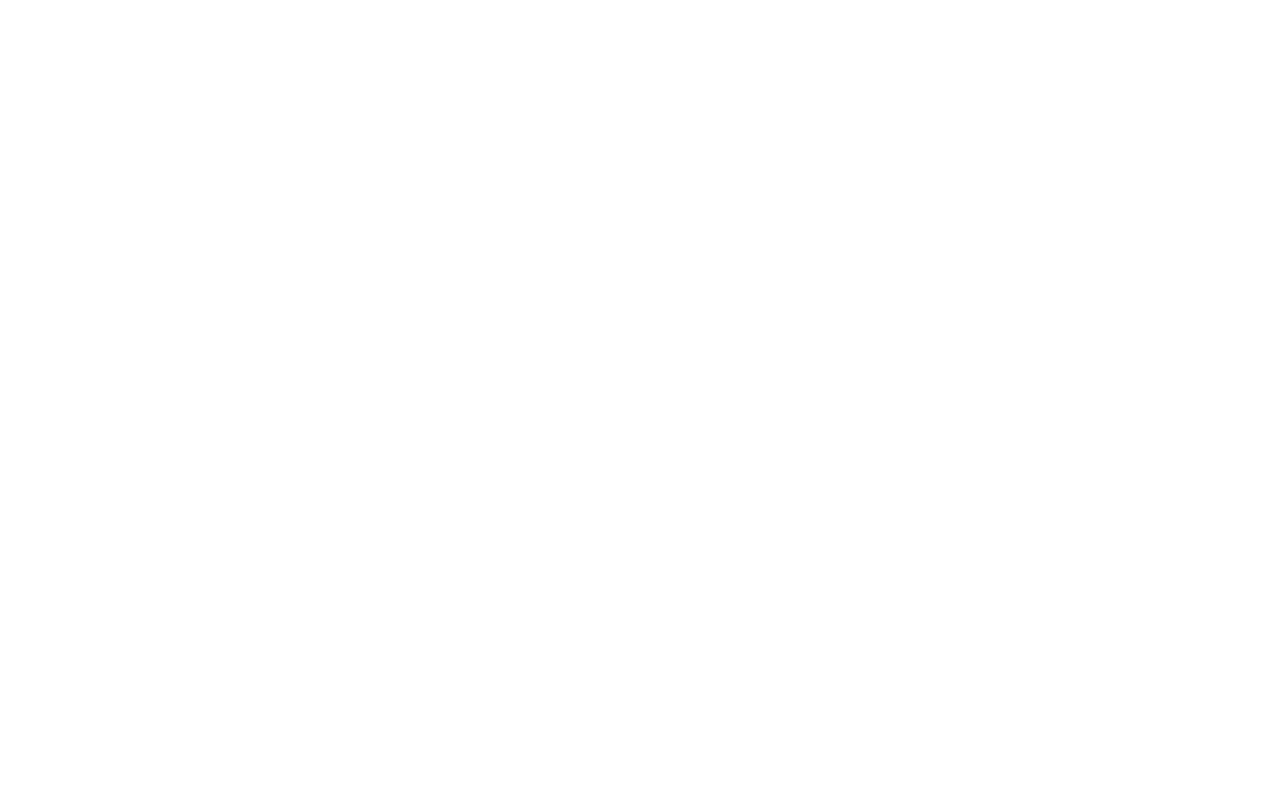
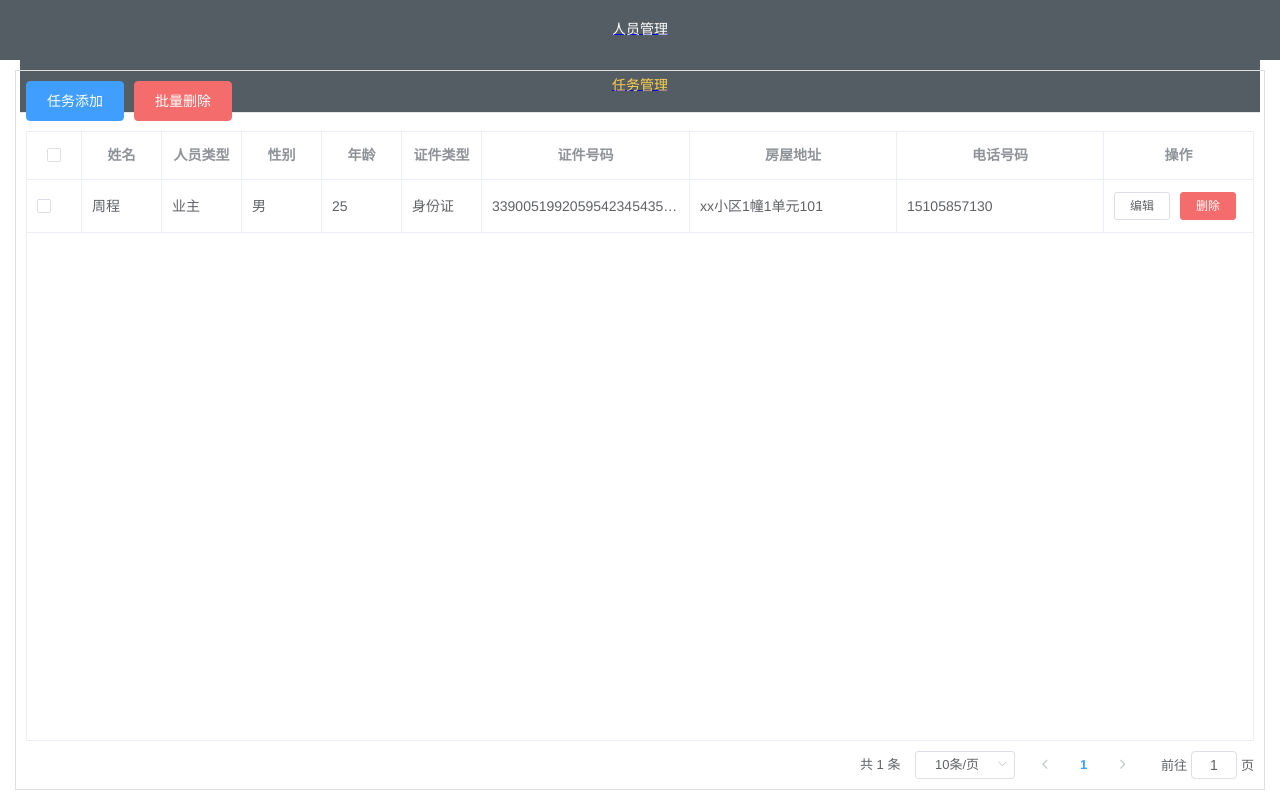
Before and after one commit to wqc200813843/fruit, a Vue app: page /#/task/index in a window 1280 px wide. Built offline with nearby package versions, Linux system fonts and the light colour scheme.

Commit message:
add note

```diff
--- a/src/assets/css/base.css
+++ b/src/assets/css/base.css
@@ -2,12 +2,46 @@
   box-sizing: border-box;
 }
 
+/* html,body */
 html,body {
   width: 100%;
   height: 100%;
   padding: 0;
   margin: 0;
   position: relative;
+}
+
+/* flex */
+.flex{
+  display: flex;
+}
+
+/* padding */
+.p10{
+  padding:10px;
+}
+.p10-0{
+  padding: 10px 0;
+}
+.pl10{
+  padding-left: 10px;
+}
+.pb10{
+  padding-bottom: 10px;
+}
+
+/* float */
+.pull-left{
+  float:left!important;
+}
+.clearfix:after{
+  clear: both;
+  content:'';
+  display: table;
+}
+
+.text-align-center{
+  text-align: center!important;
 }
 
 #app {
@@ -27,3 +61,12 @@
   padding: 0;
   margin: 0;
 }
+
+/* operation */
+.operation>.el-button {
+  float: left;
+}
+
+.operation>.el-button:not(:first-child) {
+  margin-left: 10px;
+}
--- /dev/null
+++ b/src/components/PagerTable.vue
@@ -0,0 +1,103 @@
+<template>
+  <div class="pager-table">
+    <el-table
+    :data="tableData"
+    stripe
+    border
+    header-cell-class-name="text-align-center"
+    @selection-change="handleSelectionChange"
+    style="width: 100%">
+      <el-table-column v-if="hasSelect"
+        type="selection"
+        width="55">
+      </el-table-column>
+      <slot name="table-column"></slot>
+    </el-table>
+    <el-pagination
+      class="table-pager"
+      :current-page="currentPage"
+      :page-sizes="[10, 20, 50, 100]"
+      :page-size="pageSize"
+      layout="total, sizes, prev, pager, next, jumper"
+      :total="total"
+      @size-change="sizeChange"
+      @current-change="currentChange">
+    </el-pagination>
+  </div>
+</template>
+<script>
+export default {
+  data () {
+    return {
+      selections: []
+    }
+  },
+  props: {
+    tableData: {
+      default: [],
+      type: Array
+    },
+    total: {
+      default: 0,
+      type: Number
+    },
+    currentPage: {
+      default: 1,
+      type: Number
+    },
+    hasSelect: {
+      default: false,
+      type: Boolean
+    },
+    pageSize: {
+      default: 10,
+      type: Number
+    }
+  },
+  methods: {
+    /**
+     * @description 点击table组件复选框触发
+     * @param Array val 所有选中行数据
+     */
+    handleSelectionChange: function (val) {
+      this.selections = val
+    },
+    /**
+     * @description 获取选中数据
+     * @returns 当前table组件选中的行数据
+     */
+    getSelectData: function () {
+      return this.selections
+    },
+    /**
+     * @description 分页组件单页总数变化
+     * @param Number val 选择的单页总数得值
+     */
+    sizeChange: function (val) {
+      this.$emit('search', {pageSize: val})
+    },
+    /**
+     * @description 分页组件当前页变化
+     * @param Number val 选择当前页的值
+     */
+    currentChange: function (val) {
+      this.$emit('search', {currentPage: val})
+    }
+  }
+}
+</script>
+<style scoped>
+.pager-table {
+  display: flex;
+  flex-flow: column;
+  position: absolute;
+  top: 0;
+  bottom: 0;
+  width: 100%;
+}
+.table-pager {
+  padding: 0;
+  margin-top: 10px;
+  text-align: right;
+}
+</style>
--- a/src/permission.js
+++ b/src/permission.js
@@ -3,9 +3,9 @@
 
 router.beforeEach((to, from, next) => {
   if (store.getters.addRouters.length === 0) {
-    store.dispatch('SetRoutes').then(() => {
-      router.addRoutes(store.getters.addRouters)
-      next()
+    store.dispatch('SetRoutes').then(() => { // 生成可访问的路由
+      router.addRoutes(store.getters.addRouters) // 动态添加路由
+      next({...to}) // 重新跳转router，重新进入beforeEach方法，确保addRoutes已经成功
     })
   } else {
     next()
--- a/src/router/index.js
+++ b/src/router/index.js
@@ -33,5 +33,17 @@
         path: 'index', component: _import('person/index'), name: '人员管理'
       }
     ]
+  },
+  {
+    path: '/task',
+    component: Layout,
+    redirect: '/task/index',
+    noDropdown: true,
+    name: '任务管理',
+    children: [
+      {
+        path: 'index', component: _import('task/index'), name: '任务管理'
+      }
+    ]
   }
 ]
--- a/src/store/modules/permission.js
+++ b/src/store/modules/permission.js
@@ -2,8 +2,8 @@
 
 const permission = {
   state: {
-    routers: constantRouterMap,
-    addRouters: []
+    routers: constantRouterMap, // 可访问路由
+    addRouters: [] // 除初始已有路由，后加入的路由
   },
   mutations: {
     SET_ROUTERS: (state, routers) => {
--- a/src/views/layout/Navbar.vue
+++ b/src/views/layout/Navbar.vue
@@ -14,6 +14,7 @@
     return {}
   },
   computed: {
+    // 从store中获取有权限的路由
     ...mapGetters([
       'permission_routers'
     ])
--- /dev/null
+++ b/src/views/task/index.vue
@@ -0,0 +1,122 @@
+<template>
+  <div class="taskManager">
+    <div class="operation pb10 clearfix"><!-- 操作栏 -->
+      <el-button type="primary" @click="taskEdit">任务添加</el-button>
+      <task-add ref="taskEdit"></task-add>
+      <el-button type="danger">批量删除</el-button>
+    </div>
+    <div class="task-list"><!-- 带分页表格 -->
+        <pager-table
+        :pageSize="searchCondition.pageSize"
+        :currentPage="searchCondition.currentPage"
+        :total="searchCondition.total"
+        hasSelect
+        :tableData="personList">
+          <template slot="table-column">
+            <el-table-column
+              label="姓名"
+              prop="name"
+              width="80">
+            </el-table-column>
+            <el-table-column
+              label="人员类型"
+              prop="personType"
+              width="80">
+            </el-table-column>
+            <el-table-column
+              label="性别"
+              prop="sex"
+              width="80">
+            </el-table-column>
+            <el-table-column
+              label="年龄"
+              prop="age"
+              width="80">
+            </el-table-column>
+            <el-table-column
+              label="证件类型"
+              prop="idCardType"
+              width="80">
+            </el-table-column>
+            <el-table-column
+              prop="idCardNumber"
+              show-overflow-tooltip
+              label="证件号码">
+            </el-table-column>
+            <el-table-column
+              prop="houseAddress"
+              show-overflow-tooltip
+              label="房屋地址">
+            </el-table-column>
+            <el-table-column
+              prop="phone"
+              show-overflow-tooltip
+              label="电话号码">
+            </el-table-column>
+            <el-table-column label="操作" width="150">
+              <template slot-scope="scope">
+                <el-button
+                  size="mini">
+                  编辑</el-button>
+                <el-button
+                  size="mini"
+                  type="danger">
+                  删除</el-button>
+              </template>
+            </el-table-column>
+          </template>
+        </pager-table>
+      </div>
+  </div>
+</template>
+<script>
+import PagerTable from '../../components/PagerTable'
+import taskAdd from './taskAdd'
+export default {
+  data () {
+    return {
+      searchCondition: {
+        name: '3232',
+        personType: '',
+        sex: '',
+        pageSize: 10,
+        currentPage: 1,
+        total: 1
+      },
+      personList: [
+        {
+          name: '周程',
+          personType: '业主',
+          sex: '男',
+          age: '25',
+          idCardType: '身份证',
+          idCardNumber: '339005199205954234543543543543543534543543543543543534543',
+          houseAddress: 'xx小区1幢1单元101',
+          phone: '15105857130'
+        }
+      ]
+    }
+  },
+  components: {
+    PagerTable,
+    taskAdd
+  },
+  methods: {
+    taskEdit: function (taskInfo) {
+      this.$refs.taskEdit.taskEdit(taskInfo)
+    }
+  }
+}
+</script>
+<style scoped>
+.taskManager{
+  border: 1px solid #dddee1;
+  padding:10px;
+  display: flex;
+  flex-flow: column;
+}
+.task-list {
+  flex: 1;
+  position: relative;
+}
+</style>
--- /dev/null
+++ b/src/views/task/taskAdd.vue
@@ -0,0 +1,53 @@
+<template>
+  <el-dialog :visible.sync="dialogFormVisible">
+    <div slot="title">
+      <span class="pull-left pl10">{{form.id?'任务编辑':'任务添加'}}</span>
+    </div>
+    <el-form :model="form" label-width="100px" :rules="rules">
+      <el-row>
+      </el-row>
+    </el-form>
+    <div slot="footer" class="dialog-footer">
+      <el-button type="primary" @click="save">确 定</el-button>
+      <el-button @click="cancel">取 消</el-button>
+    </div>
+  </el-dialog>
+</template>
+<script>
+export default {
+  data () {
+    return {
+      dialogFormVisible: false, // 显隐dialog
+      form: {}, // 表单信息
+      rules: { // Form表单字段验证规则
+        name: [
+          { required: true, message: '请输入任务名称', trigger: 'blur' },
+          { min: 1, max: 16, message: '长度在 1 到 16 个字符', trigger: 'blur' }
+        ]
+      }
+    }
+  },
+  methods: {
+    /**
+     * @description 关闭任务添加弹出框
+     *
+     * @param {Object} taskInfo 任务信息
+     */
+    taskEdit: function (taskInfo) {
+      this.dialogFormVisible = true
+    },
+    /**
+     * @description 保存任务信息
+     */
+    save: function () {
+      this.dialogFormVisible = false
+    },
+    /**
+     * @description 关闭任务添加弹出框
+     */
+    cancel: function () {
+      this.dialogFormVisible = false
+    }
+  }
+}
+</script>
```
